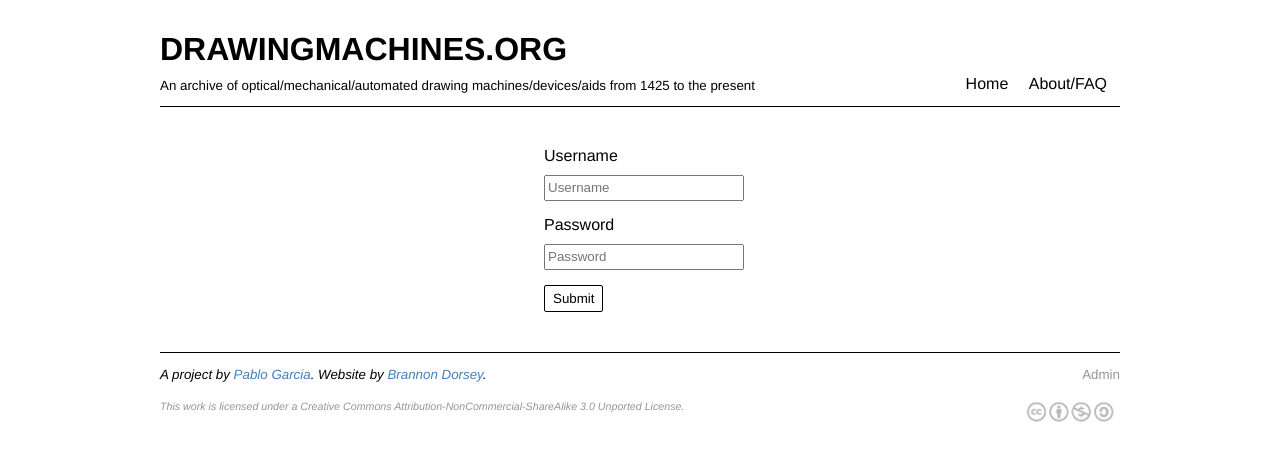
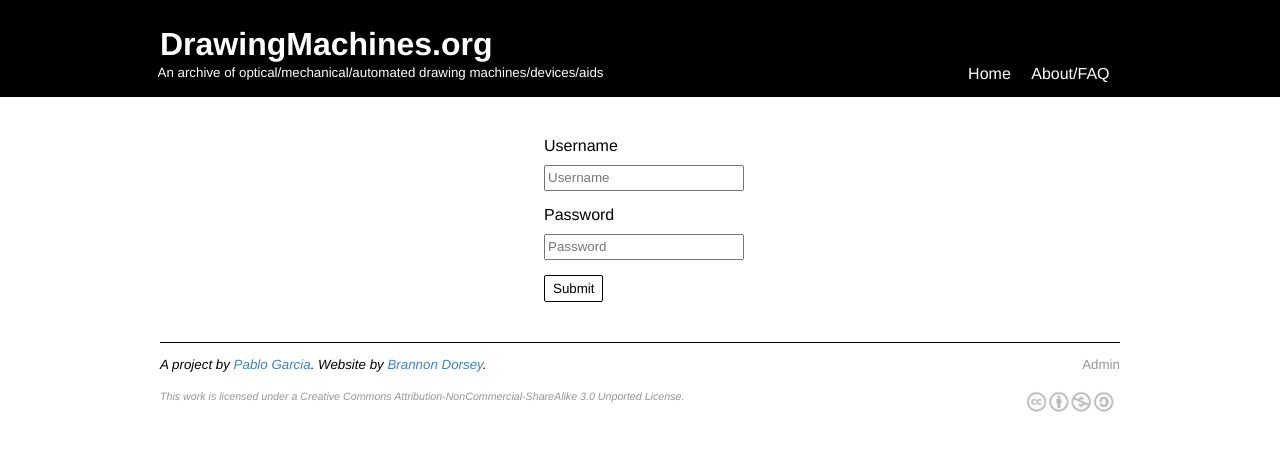
Before and after one commit to brannondorsey/drawingmachines, a PHP site: page /api_builder/admin.php in a window 1280 px wide. Shown: the top 461 px of the page. Run offline with PHP 8.4, Linux system fonts and the light colour scheme; some libraries are stand-ins or nearby versions.

Commit message:
Style changes to index page

```diff
--- a/includes/footer.php
+++ b/includes/footer.php
@@ -19,6 +19,6 @@
 	    	</a>
 	    </span>
 	  </footer>
-
+	</div> <!-- .site-width -->
 	</body>
 </html>
--- a/includes/header.php
+++ b/includes/header.php
@@ -2,7 +2,7 @@
 <html lang="en">
 
   <head>
-    <?php $site_description = "An archive of optical/mechanical/automated drawing machines/devices/aids from 1425 to the present"; ?>
+    <?php $site_description = "An archive of optical/mechanical/automated drawing machines/devices/aids"; ?>
     <title>Drawing Machines</title>
     <meta charset="utf-8" />
     <meta name="description" content="<?php echo $site_description; ?>" />
--- a/includes/menu.php
+++ b/includes/menu.php
@@ -1,9 +1,9 @@
 <header>
 
-    <div id="header-top-box">
-	    <h1><a href="index.php">DRAWINGMACHINES.ORG</a></h1>
+    <div id="header-top-box" class="site-width">
+	    <h1><a href="index.php">DrawingMachines.org</a></h1>
 	</div>
-	<div id="header-bottom-box">
+	<div id="header-bottom-box" class="site-width">
 		<span id="description"><?php echo $site_description; ?></span>
 		<nav class="menu">
 		  <ul>
@@ -17,3 +17,4 @@
 		</form>-->
 	</div>
 </header>
+<div class="site-width">
--- a/index.php
+++ b/index.php
@@ -94,7 +94,7 @@
 	for($i = 0; $i < count($class_names); $i++):
 		$class = $class_names[$i];?>
 	<div class="category-class">
-		<p class="category-class-name"><?php echo $class . sub_class_text_hack($class)?></p>
+		<p class="category-class-name"><strong><?php echo strtoupper($class) ?></strong>&nbsp<?php echo sub_class_text_hack($class)?></p>
 		<?php
 		for ($j = 0; $j < count($categories[$class]); $j++):
 			$category_obj = $categories[$class][$j];
--- a/sass/base.scss
+++ b/sass/base.scss
@@ -2,12 +2,11 @@
 
 //defaults
 body{
-	width: $body_width;
 	color: $default_font_color;
 	font-family: $default_font;
 	font-size: $default_font_size;
 	font-weight: 300;
-	margin: 0px auto;
+	margin: 0;
 }
 
 p, ul, li {
@@ -63,15 +62,15 @@ button:hover, input[type="submit"]:hover, input[type="button"]:hover{
 header{
 
 	margin-bottom: 0px;
-	padding-top: 10px;
+	padding-top: 5px;
 	padding-bottom: 0px;
 	position: relative;
 
-	// background-color: $dark;
-	// color: $light;
+	background-color: $dark;
+	color: $light;
 
 	a, a:visited {
-		color: $dark;
+		color: $light;
 		margin-bottom: 10px;
 	}
 
@@ -83,7 +82,6 @@ header{
 	#description {
 		font-size: $default_font_size - 2pt;
 		display: inline-block;
-		margin-top: 10px;
 	}
 
 	// #header-top-box {
@@ -115,6 +113,7 @@ header{
 		    margin: 0;
 		    padding: 0;
 		    list-style: none;
+		    margin-top: -5px;
 		   }
 
 	  	li { display: inline-block; }
@@ -153,6 +152,11 @@ header{
 //content
 .content{
 	padding: 20px 0px;
+}
+
+.site-width {
+	width: $body_width;
+	margin: 0px auto;
 }
 
 //categories page stuffs
--- a/styles/base.css
+++ b/styles/base.css
@@ -1,10 +1,9 @@
 body {
-  width: 960px;
   color: black;
   font-family: "Helvetica Neue", Helvetica, sans-serif;
   font-size: 12pt;
   font-weight: 300;
-  margin: 0px auto; }
+  margin: 0; }
 
 p, ul, li {
   line-height: 1.4; }
@@ -43,19 +42,20 @@ button:hover, input[type="submit"]:hover, input[type="button"]:hover {
 
 header {
   margin-bottom: 0px;
-  padding-top: 10px;
+  padding-top: 5px;
   padding-bottom: 0px;
-  position: relative; }
+  position: relative;
+  background-color: black;
+  color: white; }
   header a, header a:visited {
-    color: black;
+    color: white;
     margin-bottom: 10px; }
   header h1, header h2 {
     margin-bottom: 0px;
     font-weight: bold; }
   header #description {
     font-size: 10pt;
-    display: inline-block;
-    margin-top: 10px; }
+    display: inline-block; }
   header #header-bottom-box {
     overflow: auto;
     clear: both;
@@ -72,7 +72,8 @@ header {
     header nav.menu ul {
       margin: 0;
       padding: 0;
-      list-style: none; }
+      list-style: none;
+      margin-top: -5px; }
     header nav.menu li {
       display: inline-block; }
     header nav.menu a {
@@ -98,6 +99,10 @@ header {
 
 .content {
   padding: 20px 0px; }
+
+.site-width {
+  width: 960px;
+  margin: 0px auto; }
 
 .categories-layout .category-class {
   overflow: auto;
```
Also changed, not shown: 1 other file.
